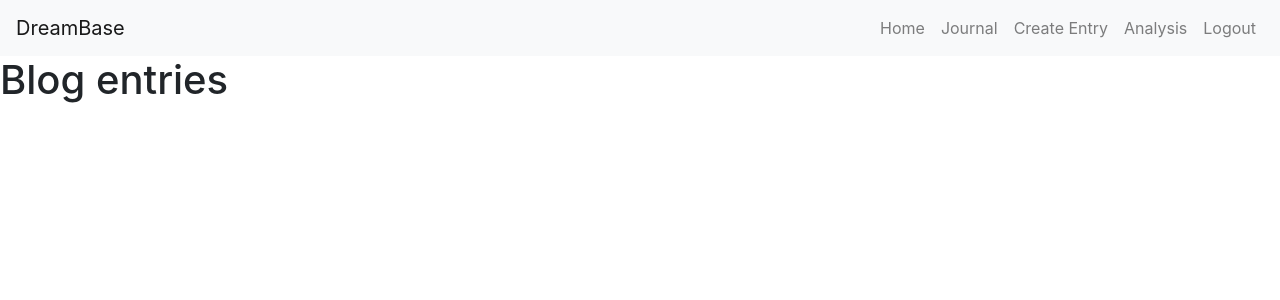
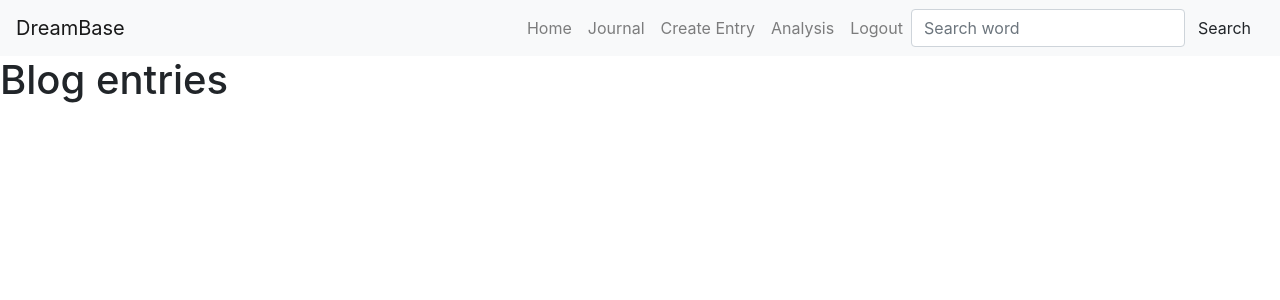
Before and after one commit to hhchong/Dream-Journal-Analysis-Project, a Flask app: page /index in a window 1280 px wide. Shown: the top 300 px of the page. Run offline with Flask 2, Linux system fonts and the light colour scheme; the visitor is signed in with stand-in values (Sample User, id 1); data that the repository does not hold is empty; some libraries are stand-ins or nearby versions.

Commit message:
created search route and text search

```diff
--- a/Templates/base2.html
+++ b/Templates/base2.html
@@ -37,6 +37,12 @@
         <a class="nav-link" href="/logout">Logout</a>
       </li>
     </ul>
+    <form class="form-inline" action='/search'>
+        <div class="form-group">
+                <input type="text" id='text-search' name="search" class="form-control" placeholder="Search word">
+        </div>
+        <button type="submit" class="btn btn-default">Search</button>
+      </form>
   </div>
 </nav>
 
--- a/server.py
+++ b/server.py
@@ -284,22 +284,20 @@ def show_entry_details(entry_id):
                             entry_id=entry_id,
                             entry=entry)
 
+@app.route('/search', methods=['GET'])
+def search_term():
 
+    user_id = session['current_user_id']
+    # user = User.query.get(user_id)
 
+    phrase = request.args.get('search')
 
-# """search entries using word"""
-# @app.route('/search', methods=['GET'])
-# def search():
-#     search_query = request.args.get('searchthis')
+    if phrase:
+        entries = Entry.query.filter(Entry.user_id == user_id, Entry.text_content.ilike(f'%{phrase}%')).all()
+    else:
+        entries = Entry.query.filter(Entry.user_id == user_id).order_by(Entry.date.desc()).all()
 
-#     query = Entry.search(search_query)
-
-#     if search_query:
-#         query = Entry.search(search_query)
-#     else:
-#         query = Entry.public().order_by(Entry.timestamp.desc())
-
-#     return object_list('search.html', query, search=search_query, query=query,check_bounds=False )
+    return render_template('search.html', entries=entries)
 
 
 
@@ -327,6 +325,7 @@ def return_emotions():
 
     for entry in user.entries:
         for emotion in entry.emotions:
+            #increment value by one each time an emotion appears in a dream entry
             emotions_dict[emotion.emotion] = emotions_dict.get(emotion.emotion, 0) + 1
 
 
@@ -359,6 +358,7 @@ def return_characters():
 
     for entry in user.entries:
         for character in entry.characters:
+            #increment value by one each time a character appears in a dream entry
             characters_dict[character.character] = characters_dict.get(character.character, 0) + 1
 
     chart_character_dict = {'labels' : list(characters_dict.keys()),
@@ -381,6 +381,7 @@ def return_themes():
 
     for entry in user.entries:
         for theme in entry.themes:
+            #increment value by one each time a theme appears in a dream entry
             themes_dict[theme.theme] = themes_dict.get(theme.theme, 0) + 1
 
     chart_theme_dict = {'labels' : list(themes_dict.keys()),
@@ -401,6 +402,7 @@ def return_settings():
 
     for entry in user.entries:
         for setting in entry.settings:
+            #increment value by one each time a setting appears in a dream entry
             settings_dict[setting.setting] = settings_dict.get(setting.setting, 0) + 1
 
     chart_setting_dict = {'labels' : list(settings_dict.keys()),
@@ -465,7 +467,6 @@ def return_sleepquality():
         date_lst.append(date)
         hours_lst.append(entry.hours_slept)
 
-
     chart_hours_dict = {'labels' : date_lst,
                             'datasets' : [{
                             'data' : hours_lst,
@@ -509,12 +510,6 @@ def return_mood():
             elif "surprised" in emotion:
                 pass
 
-
-
-
-    print(positive_dict)
-    print(list(positive_dict.values()))
-    print(list(negative_dict.values()))
 
     chart_mood_dict = {'labels': date_lst,
                         'datasets' : [{
```
Also changed, not shown: Templates/search.html (+9 -1 lines).
